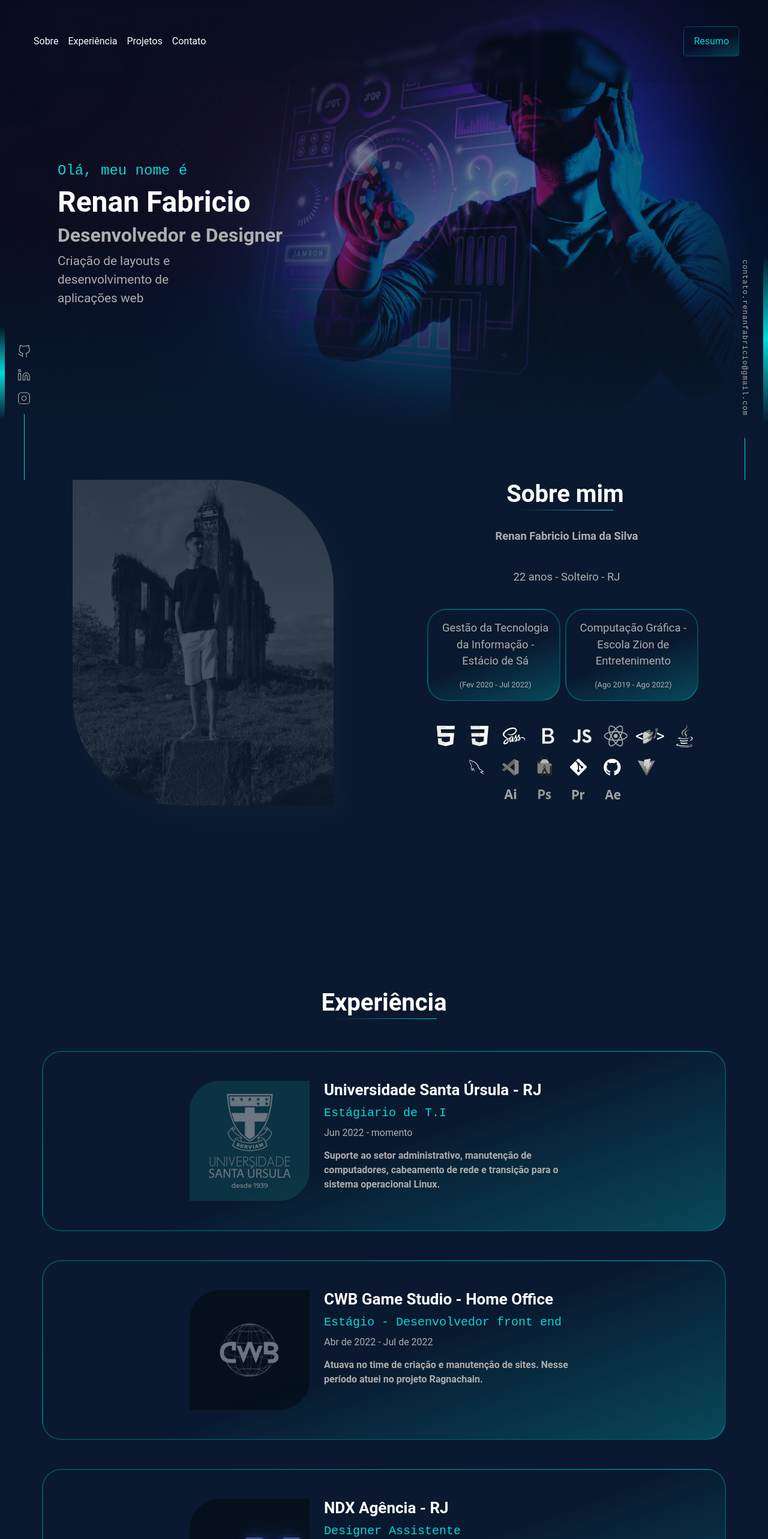
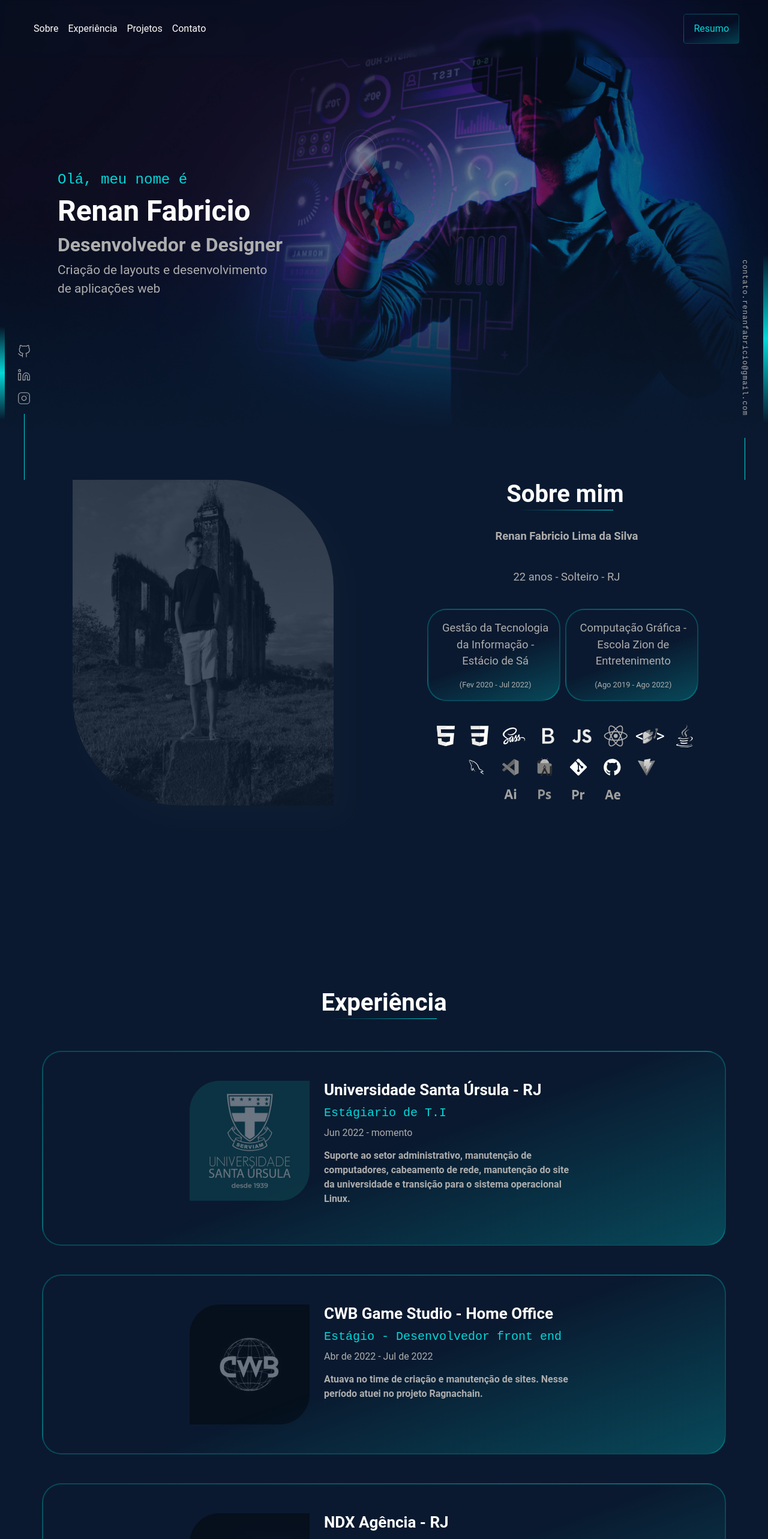
Before and after one commit to Renanfls/Portfolio-2.0_React-JS, a Next.js app in the folder portfolio/: page / in a window 1280 px wide. Shown: the top 2566 px of the page at 60% size. Built offline with nearby package versions, Linux system fonts and the light colour scheme.

Commit message:
fix: header, reception, experience, footer

```diff
--- a/portfolio/src/components/Footer/index.js
+++ b/portfolio/src/components/Footer/index.js
@@ -4,7 +4,7 @@ import { Row, Col } from "react-bootstrap";
 function Footer() {
     return (
         <footer id="contact" className="bar d-flex justify-content-center">
-            <Row className="row-cols row-cols-md-2 align-items-center justify-content-center my-5 w-75">
+            <Row className="row-cols-1 row-cols-md-2  align-items-center justify-content-center m-5 w-75">
                 <Col className="p-0 mb-2">
                     <a href="https://www.linkedin.com/in/renan-fabricio/" target="_blank" class="d-flex align-items-center justify-content-center p-0">
                         <img src="/assets/linkedin.svg" className="me-3"></img>
--- a/portfolio/src/components/Header/index.js
+++ b/portfolio/src/components/Header/index.js
@@ -3,7 +3,7 @@ import { Button, Nav, Navbar } from "react-bootstrap"
 
 function Header() {
     return (
-        <header className="fixed-top px-5 w-100">
+        <header className="fixed-top px-5 py-1 w-100">
             <Navbar collapseOnSelect expand="lg" variant="dark">
                 <Navbar.Toggle aria-controls="responsive-navbar-nav" />
                 <Navbar.Collapse id="responsive-navbar-nav">
--- a/portfolio/src/components/SectionReception/_sectionReception.scss
+++ b/portfolio/src/components/SectionReception/_sectionReception.scss
@@ -14,7 +14,7 @@
     p {
         color: $gray;
         font-size: 1.3rem;
-        max-width: 20ch;
+        max-width: 32ch;
     }
 }
 
--- a/portfolio/src/mocks/experiences.js
+++ b/portfolio/src/mocks/experiences.js
@@ -4,7 +4,7 @@ const experiences = {
         company: 'Universidade Santa Úrsula - RJ',
         position: 'Estágiario de T.I',
         period: 'Jun 2022 - momento',
-        description: 'Suporte ao setor administrativo, manutenção de computadores, cabeamento de rede e transição para o sistema operacional Linux.',
+        description: 'Suporte ao setor administrativo, manutenção de computadores, cabeamento de rede, manutenção do site da universidade e transição para o sistema operacional Linux.',
         src: './images/usu.png',
         alt: 'Universidade Santa Úrsula'
         },
```
